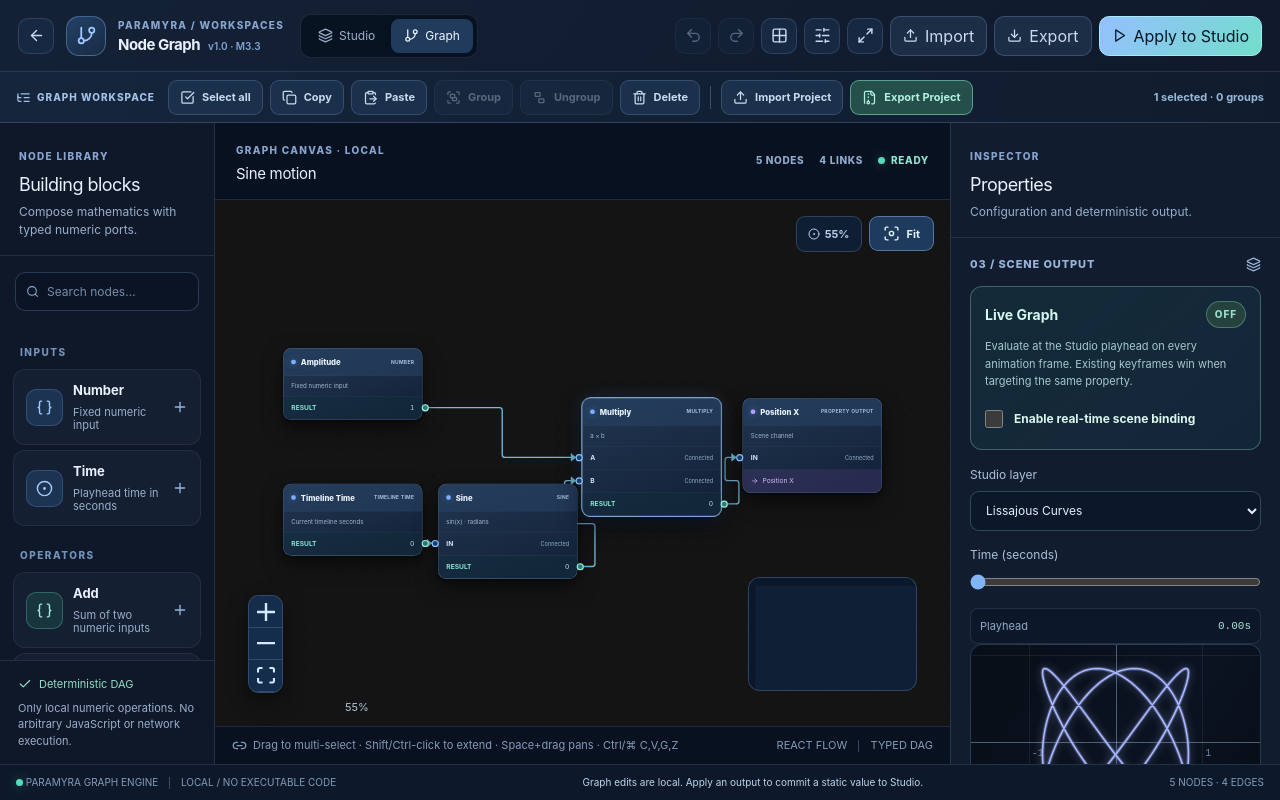
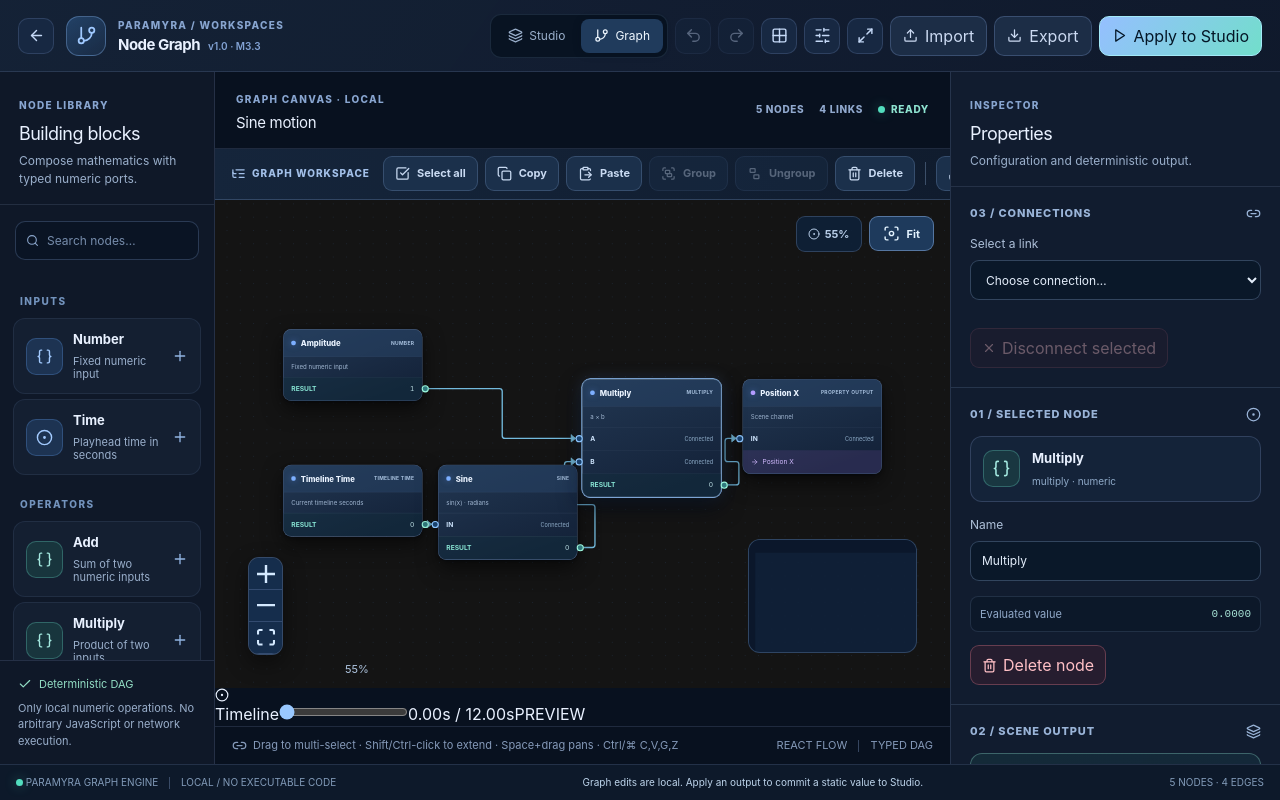
Before and after one commit to GendByteMaster/Paramyra, a Next.js app: page /studio/graph in a window 1280 px wide. Built offline with nearby package versions, Linux system fonts and the light colour scheme.

Commit message:
refactor(graph): embed toolbar and timeline in editor, align inspector hierarchy

```diff
--- a/src/components/node-graph-workspace.tsx
+++ b/src/components/node-graph-workspace.tsx
@@ -297,11 +297,12 @@ function GraphWorkspace() {
         <span className="pm-ng-app-icon"><GitBranch size={21}/></span>
         <div className="pm-ng-title"><span>PARAMYRA / WORKSPACES</span><h1>Node Graph <small>v1.0 · M3.3</small></h1></div>
       </div>
+      <div className="pm-ng-actions">
       <nav className="pm-ng-modes" aria-label="Workspace modes">
         <Link href="/studio"><Layers3 size={15}/> Studio</Link>
         <Link href="/studio/graph" aria-current="page"><GitBranch size={15}/> Graph</Link>
       </nav>
-      <div className="pm-ng-actions">
+
         <button type="button" className="pm-ng-icon" title="Undo" aria-label="Undo graph edit" disabled={!history.past.length} onClick={()=>setHistory(undoGraph)}><Undo2 size={17}/></button>
         <button type="button" className="pm-ng-icon" title="Redo" aria-label="Redo graph edit" disabled={!history.future.length} onClick={()=>setHistory(redoGraph)}><Redo2 size={17}/></button>
         <button type="button" className="pm-ng-icon" title="Toggle library" aria-label="Toggle graph library" aria-pressed={libraryOpen} onClick={()=>setLibraryOpen(open=>!open)}><Grid2X2 size={17}/></button>
@@ -313,20 +314,6 @@ function GraphWorkspace() {
         <button className="pm-ng-button pm-ng-primary" type="button" onClick={apply} disabled={!!projection.error||!connectedOutput||graph.binding.enabled}><Play size={15}/> Apply to Studio</button>
       </div>
     </header>
-    <div className="pm-ng-commandbar" role="toolbar" aria-label="Graph editing commands">
-      <span className="pm-ng-command-label"><ListTree size={15}/> GRAPH WORKSPACE</span>
-      <button type="button" aria-label="Select all nodes" onClick={()=>{setSelectedIds(graph.nodes.map(n=>n.id));setSelectedId("");setSelectedGroupId(null);}}><CheckSquare size={15}/> Select all</button>
-      <button type="button" aria-label="Copy selected nodes" disabled={!selectedIds.length} onClick={copySelected}><Copy size={15}/> Copy</button>
-      <button type="button" aria-label="Paste nodes" onClick={()=>{void pasteSelected();}}><ClipboardPaste size={15}/> Paste</button>
-      <button type="button" aria-label="Group selected nodes" disabled={selectedIds.length<2} onClick={groupSelected}><Group size={15}/> Group</button>
-      <button type="button" aria-label="Ungroup selected nodes" disabled={!selectedGroupId&&!graph.groups.some(g=>selectedIds.some(id=>g.nodeIds.includes(id)))} onClick={ungroupSelected}><Ungroup size={15}/> Ungroup</button>
-      <button type="button" aria-label="Delete selected nodes" disabled={!selectedIds.length&&!selectedGroupId} onClick={deleteSelected}><Trash2 size={15}/> Delete</button>
-      <span className="pm-ng-command-separator"/>
-      <input ref={projectImportRef} className="sr-only" type="file" accept=".json,application/json" aria-label="Import full project JSON" onChange={importProject}/>
-      <button type="button" aria-label="Import full project" onClick={()=>projectImportRef.current?.click()}><Upload size={15}/> Import Project</button>
-      <button type="button" aria-label="Export full project" onClick={exportProject}><FileArchive size={15}/> Export Project</button>
-      <span className="pm-ng-selection-summary" aria-label="Selected node count">{selectedIds.length} selected · {graph.groups.length} groups</span>
-    </div>
     <div className={"pm-ng-layout"+(!libraryOpen?" no-library":"")+(!inspectorOpen?" no-inspector":"")}>
       {libraryOpen&&<aside className="pm-ng-library" aria-label="Node library">
         <div className="pm-ng-pane-header"><span className="pm-ng-eyebrow">NODE LIBRARY</span><h2>Building blocks</h2><p>Compose mathematics with typed numeric ports.</p></div>
@@ -347,6 +334,20 @@ function GraphWorkspace() {
           <div><span className="pm-ng-eyebrow">GRAPH CANVAS · LOCAL</span><h2>{graph.title}</h2></div>
           <div className="pm-ng-canvas-meta"><span>{graph.nodes.length} NODES</span><span>{graph.edges.length} LINKS</span><span className={sceneError?"pm-ng-error-dot":"pm-ng-ok-dot"}>{sceneError?"INVALID OUTPUT":graph.binding.enabled?"LIVE BINDING":"READY"}</span></div>
         </div>
+        <div className="pm-ng-commandbar" role="toolbar" aria-label="Graph editing commands">
+          <span className="pm-ng-command-label"><ListTree size={15}/> GRAPH WORKSPACE</span>
+          <button type="button" aria-label="Select all nodes" onClick={()=>{setSelectedIds(graph.nodes.map(n=>n.id));setSelectedId("");setSelectedGroupId(null);}}><CheckSquare size={15}/> Select all</button>
+          <button type="button" aria-label="Copy selected nodes" disabled={!selectedIds.length} onClick={copySelected}><Copy size={15}/> Copy</button>
+          <button type="button" aria-label="Paste nodes" onClick={()=>{void pasteSelected();}}><ClipboardPaste size={15}/> Paste</button>
+          <button type="button" aria-label="Group selected nodes" disabled={selectedIds.length<2} onClick={groupSelected}><Group size={15}/> Group</button>
+          <button type="button" aria-label="Ungroup selected nodes" disabled={!selectedGroupId&&!graph.groups.some(g=>selectedIds.some(id=>g.nodeIds.includes(id)))} onClick={ungroupSelected}><Ungroup size={15}/> Ungroup</button>
+          <button type="button" aria-label="Delete selected nodes" disabled={!selectedIds.length&&!selectedGroupId} onClick={deleteSelected}><Trash2 size={15}/> Delete</button>
+          <span className="pm-ng-command-separator"/>
+          <input ref={projectImportRef} className="sr-only" type="file" accept=".json,application/json" aria-label="Import full project JSON" onChange={importProject}/>
+          <button type="button" aria-label="Import full project" onClick={()=>projectImportRef.current?.click()}><Upload size={15}/> Import Project</button>
+          <button type="button" aria-label="Export full project" onClick={exportProject}><FileArchive size={15}/> Export Project</button>
+          <span className="pm-ng-selection-summary" aria-label="Selected node count">{selectedIds.length} selected · {graph.groups.length} groups</span>
+        </div>
         <div className="pm-ng-board" aria-label="Interactive node canvas">
           <GraphReactFlowCanvas graph={graph} selectedNodeId={selectedId}
             selectedNodeIds={selectedIds} selectedGroupId={selectedGroupId}
@@ -358,6 +359,12 @@ function GraphWorkspace() {
             onConnect={connect} onMove={move}
             onDisconnect={id=>{commit(old=>disconnectGraph(old,id));setEdgeId(null);
               setNotice("Connection removed.");}}/>
+        </div>
+        <div className="pm-ng-playhead" aria-label="Graph animation timeline">
+          <span className="pm-ng-playhead-label"><CircleDot size={14}/> Timeline</span>
+          <input type="range" aria-label="Graph time" min={0} max={documentModel.duration} step=".05" value={time} onChange={e=>setTime(e.target.valueAsNumber)}/>
+          <output aria-label="Graph time value">{time.toFixed(2)}s / {documentModel.duration.toFixed(2)}s</output>
+          <span className="pm-ng-playhead-mode">{graph.binding.enabled?"LIVE":"PREVIEW"}</span>
         </div>
         <div className="pm-ng-footer">
           <div className="pm-ng-footer-left"><Link2 size={15}/> Drag to multi-select · Shift/Ctrl-click to extend · Space+drag pans · Ctrl/⌘ C,V,G,Z</div>
@@ -395,15 +402,7 @@ function GraphWorkspace() {
             <button className="pm-ng-danger" disabled={graph.nodes.length===1} type="button" onClick={()=>{commit(old=>removeGraphNode(old,selected.id));setSelectedId("");}}><Trash2 size={15}/> Delete node</button>
           </section>:!selectedGroup&&<section className="pm-ng-inspector-section pm-ng-empty"><Braces size={24}/><h3>Select a node or group</h3><p>Click a node header or group title to edit its properties.</p></section>}
           <section className="pm-ng-inspector-section">
-            <h3><span>02 / CONNECTIONS</span><Link2 size={15}/></h3>
-            <label className="pm-ng-field">Select a link<select aria-label="Selected graph connection" value={edgeId??""} onChange={e=>setEdgeId(e.target.value||null)}>
-              <option value="">Choose connection…</option>
-              {graph.edges.map(edge=><option key={edge.id} value={edge.id}>{graph.nodes.find(n=>n.id===edge.source)?.title} → {graph.nodes.find(n=>n.id===edge.target)?.title} / {edge.port}</option>)}
-            </select></label>
-            <button type="button" className="pm-ng-danger" disabled={!selectedEdge} onClick={()=>{if(edgeId)commit(old=>disconnectGraph(old,edgeId));setEdgeId(null);}}><X size={14}/> Disconnect selected</button>
-          </section>
-          <section className="pm-ng-inspector-section">
-            <h3><span>03 / SCENE OUTPUT</span><Layers3 size={15}/></h3>
+            <h3><span>02 / SCENE OUTPUT</span><Layers3 size={15}/></h3>
             <div className="pm-ng-live-panel" role="group" aria-label="Live Graph binding">
               <div className="pm-ng-live-heading"><strong>Live Graph</strong><span>{graph.binding.enabled?"ACTIVE":"OFF"}</span></div>
               <p>Evaluate at the Studio playhead on every animation frame. Existing keyframes win when targeting the same property.</p>
@@ -417,8 +416,6 @@ function GraphWorkspace() {
             }}>
               {documentModel.layers.map(layer=><option value={layer.id} key={layer.id}>{layer.title}</option>)}
             </select></label>
-            <label className="pm-ng-field">Time (seconds)<input type="range" aria-label="Graph time" min={0} max={documentModel.duration} step=".05" value={time} onChange={e=>setTime(e.target.valueAsNumber)}/></label>
-            <div className="pm-ng-values"><span>Playhead</span><output aria-label="Graph time value">{time.toFixed(2)}s</output></div>
             <div className="pm-ng-preview" aria-label="Graph scene preview">
               <SceneCanvas scene={graph.binding.enabled?liveScene.document:projection.document} time={time} seekVersion={time} playing={false}/>
             </div>
@@ -427,6 +424,14 @@ function GraphWorkspace() {
             <button type="button" className="pm-ng-button pm-ng-primary pm-ng-apply" onClick={apply} disabled={!!projection.error||!connectedOutput||graph.binding.enabled}>Apply static values <ArrowRight size={15}/></button>
             <p className="pm-ng-note">Live mode computes at the shared animation time without modifying base data. Disable Live to apply a static snapshot.</p>
           </section>
+          <section className="pm-ng-inspector-section">
+            <h3><span>03 / CONNECTIONS</span><Link2 size={15}/></h3>
+            <label className="pm-ng-field">Select a link<select aria-label="Selected graph connection" value={edgeId??""} onChange={e=>setEdgeId(e.target.value||null)}>
+              <option value="">Choose connection…</option>
+              {graph.edges.map(edge=><option key={edge.id} value={edge.id}>{graph.nodes.find(n=>n.id===edge.source)?.title} → {graph.nodes.find(n=>n.id===edge.target)?.title} / {edge.port}</option>)}
+            </select></label>
+            <button type="button" className="pm-ng-danger" disabled={!selectedEdge} onClick={()=>{if(edgeId)commit(old=>disconnectGraph(old,edgeId));setEdgeId(null);}}><X size={14}/> Disconnect selected</button>
+          </section>
         </div>
       </aside>}
     </div>
```
